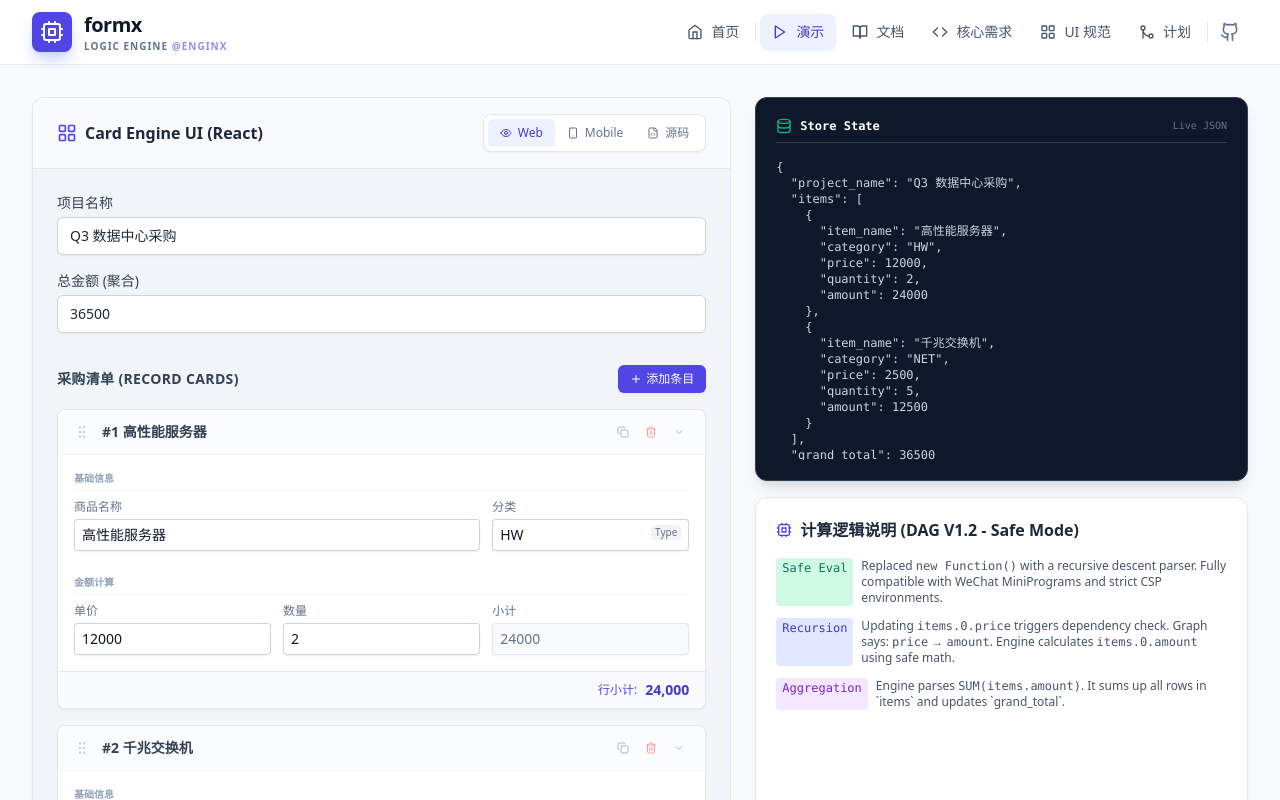
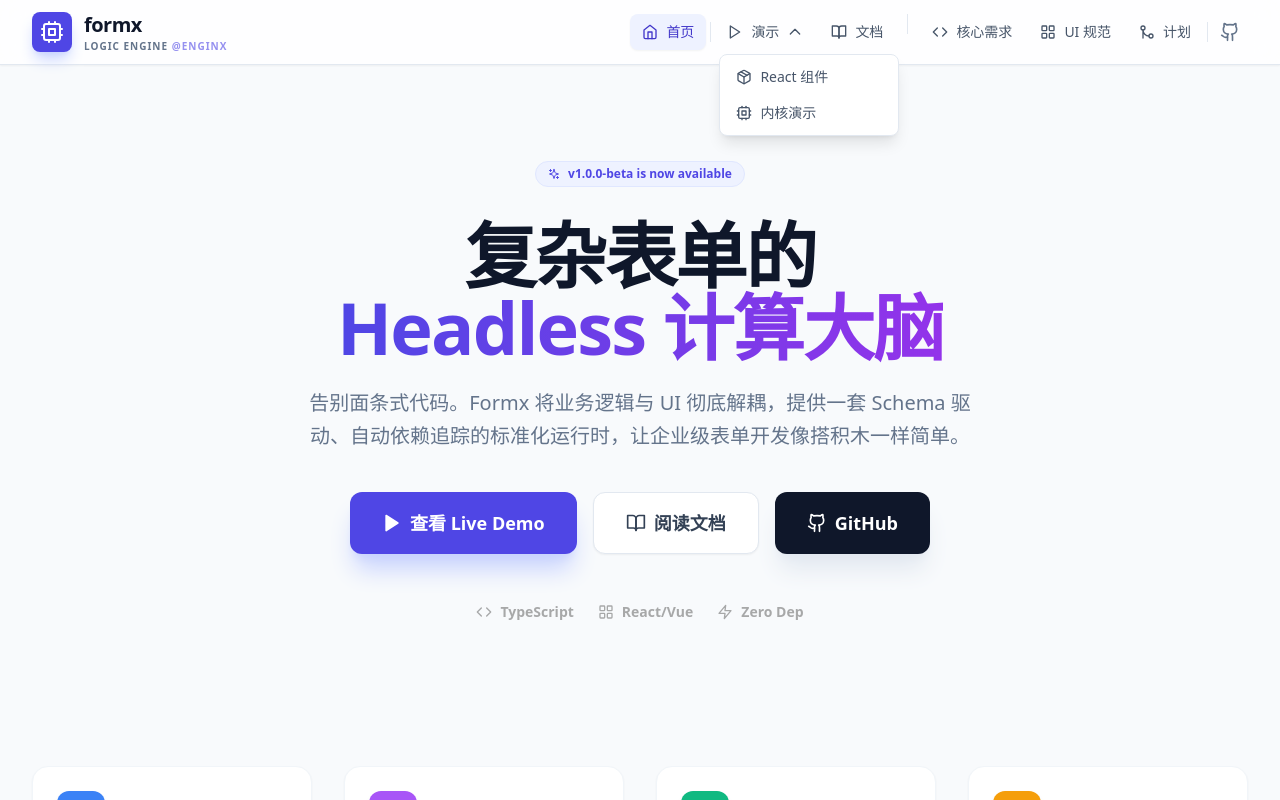
Before and after one commit to holdtec/formX, a React (Vite) app: page / in a window 1280 px wide. Both pictures are taken after a click on the button "演示". Shown: the top 800 px of the page. Built offline with nearby package versions, Linux system fonts and the light colour scheme.

Commit message:
feat(ui): 优化顶部导航栏添加下拉菜单
- 新增 DropdownTab 下拉菜单组件
- 演示菜单包含 React 组件和内核演示
- 使用 fixed 定位避免影响导航栏高度
- 添加点击外部关闭功能

```diff
--- a/App.tsx
+++ b/App.tsx
@@ -8,16 +8,17 @@ import {
   Table, List, Braces, MousePointerClick, Home, Share2, Sparkles, Github
 } from 'lucide-react';
 
-import { TabButton } from './components/Shared';
+import { TabButton, DropdownTab } from './components/Shared';
 import { LandingPageView } from './views/LandingPageView';
 import { CoreRequirementsView } from './views/CoreRequirementsView';
 import { UiSpecsView } from './views/UiSpecsView';
 import { PlanView } from './views/PlanView';
 import { DocsView } from './views/DocsView';
 import { KernelDemoView } from './views/KernelDemoView';
+import { FormxReactDemoView } from './views/FormxReactDemoView';
 
 export function App() {
-  const [activeTab, setActiveTab] = useState<'home' | 'core' | 'ui' | 'plan' | 'demo' | 'docs'>('home');
+  const [activeTab, setActiveTab] = useState<'home' | 'core' | 'ui' | 'plan' | 'demo' | 'docs' | 'react-demo'>('home');
 
   return (
     <div className="min-h-screen bg-slate-50 text-slate-800 font-sans selection:bg-indigo-100 selection:text-indigo-900">
@@ -39,10 +40,19 @@ export function App() {
           <div className="flex items-center space-x-1 overflow-x-auto no-scrollbar py-2 pl-4">
             <TabButton id="home" label="首页" icon={<Home className="w-4 h-4" />} active={activeTab} onClick={setActiveTab} />
             <div className="w-px h-5 bg-slate-200 mx-2 hidden md:block"></div>
-            <TabButton id="demo" label="演示" icon={<Play className="w-4 h-4" />} active={activeTab} onClick={setActiveTab} highlight />
+            <DropdownTab
+              label="演示"
+              icon={<Play className="w-4 h-4" />}
+              active={activeTab}
+              onClick={setActiveTab}
+              items={[
+                { id: 'react-demo', label: 'React 组件', icon: <Package className="w-4 h-4" /> },
+                { id: 'demo', label: '内核演示', icon: <Cpu className="w-4 h-4" /> }
+              ]}
+            />
             <TabButton id="docs" label="文档" icon={<BookOpen className="w-4 h-4" />} active={activeTab} onClick={setActiveTab} />
-            {/* Secondary tabs hidden on mobile or shown in dropdown in real app, keeping simple here */}
             <div className="hidden lg:flex space-x-1">
+              <div className="w-px h-5 bg-slate-200 mx-2 hidden md:block"></div>
               <TabButton id="core" label="核心需求" icon={<Code className="w-4 h-4" />} active={activeTab} onClick={setActiveTab} />
               <TabButton id="ui" label="UI 规范" icon={<LayoutGrid className="w-4 h-4" />} active={activeTab} onClick={setActiveTab} />
               <TabButton id="plan" label="计划" icon={<GitMerge className="w-4 h-4" />} active={activeTab} onClick={setActiveTab} />
@@ -68,6 +78,7 @@ export function App() {
         {activeTab === 'plan' && <PlanView />}
         {activeTab === 'docs' && <DocsView />}
         {activeTab === 'demo' && <KernelDemoView />}
+        {activeTab === 'react-demo' && <FormxReactDemoView />}
       </main>
 
       {activeTab === 'home' && (
--- a/components/Shared.tsx
+++ b/components/Shared.tsx
@@ -1,4 +1,4 @@
-import React from 'react';
+import React, { useState, useRef, useEffect } from 'react';
 
 export const TabButton = ({ id, label, icon, active, onClick, highlight }: any) => (
   <button
@@ -15,6 +15,93 @@ export const TabButton = ({ id, label, icon, active, onClick, highlight }: any)
     <span>{label}</span>
   </button>
 );
+
+export const DropdownTab = ({ label, icon, items, active, onClick }: any) => {
+  const [isOpen, setIsOpen] = useState(false);
+  const [position, setPosition] = useState({ top: 0, left: 0 });
+  const dropdownRef = useRef<HTMLDivElement>(null);
+  const menuRef = useRef<HTMLDivElement>(null);
+
+  const isActive = items.some((item: any) => active === item.id);
+
+  useEffect(() => {
+    const handleClickOutside = (event: MouseEvent) => {
+      if (
+        dropdownRef.current &&
+        !dropdownRef.current.contains(event.target as Node) &&
+        menuRef.current &&
+        !menuRef.current.contains(event.target as Node)
+      ) {
+        setIsOpen(false);
+      }
+    };
+    document.addEventListener('mousedown', handleClickOutside);
+    return () => document.removeEventListener('mousedown', handleClickOutside);
+  }, []);
+
+  const handleToggle = () => {
+    if (!isOpen && dropdownRef.current) {
+      const rect = dropdownRef.current.getBoundingClientRect();
+      setPosition({
+        top: rect.bottom + 4,
+        left: rect.left
+      });
+    }
+    setIsOpen(!isOpen);
+  };
+
+  return (
+    <>
+      <div ref={dropdownRef}>
+        <button
+          onClick={handleToggle}
+          className={`flex items-center space-x-2 px-3 py-2 rounded-lg text-sm font-medium transition-all whitespace-nowrap ${
+            isActive
+              ? 'bg-indigo-50 text-indigo-700 shadow-sm'
+              : 'text-slate-600 hover:bg-slate-100 hover:text-slate-900'
+          }`}
+        >
+          {icon}
+          <span>{label}</span>
+          <svg
+            className={`w-4 h-4 transition-transform ${isOpen ? 'rotate-180' : ''}`}
+            fill="none"
+            stroke="currentColor"
+            viewBox="0 0 24 24"
+          >
+            <path strokeLinecap="round" strokeLinejoin="round" strokeWidth={2} d="M19 9l-7 7-7-7" />
+          </svg>
+        </button>
+      </div>
+
+      {isOpen && (
+        <div
+          ref={menuRef}
+          className="fixed bg-white rounded-lg shadow-lg border border-slate-200 py-1 z-50"
+          style={{ top: position.top, left: position.left, width: '180px' }}
+        >
+          {items.map((item: any) => (
+            <button
+              key={item.id}
+              onClick={() => {
+                onClick(item.id);
+                setIsOpen(false);
+              }}
+              className={`w-full flex items-center space-x-2 px-4 py-2 text-sm transition-colors ${
+                active === item.id
+                  ? 'bg-indigo-50 text-indigo-700'
+                  : 'text-slate-600 hover:bg-slate-50 hover:text-slate-900'
+              }`}
+            >
+              {item.icon}
+              <span>{item.label}</span>
+            </button>
+          ))}
+        </div>
+      )}
+    </>
+  );
+};
 
 export const RequirementCard = ({ title, icon, description, children }: any) => (
   <div className="bg-white p-6 rounded-xl shadow-sm border border-slate-200 h-full">
```
